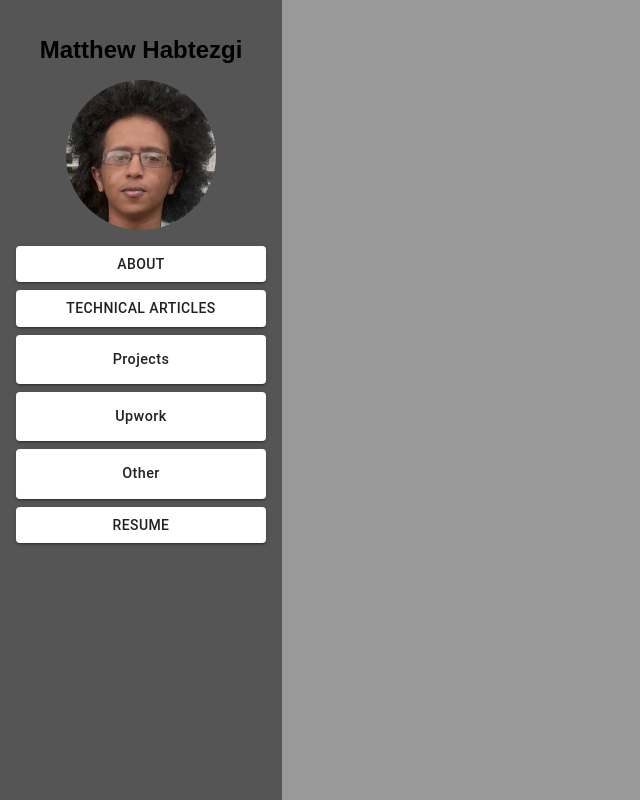
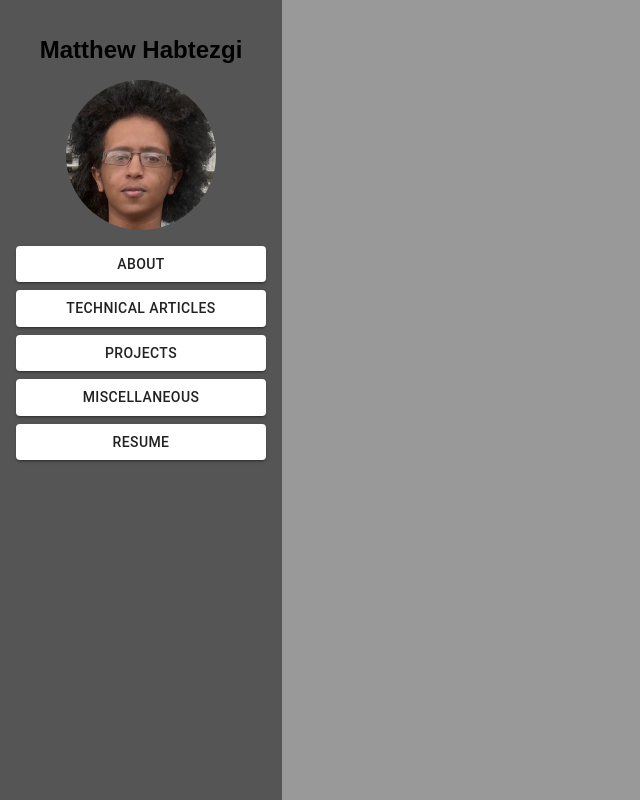
Before and after one commit to mhbtz1/personal-website, a React (Vite) app: page / in a window 1280 px wide. Shown: the whole page, without its empty margins (0-640 px from the left). Built offline with nearby package versions, Linux system fonts and the light colour scheme.

Commit message:
update resume

```diff
--- a/src/components/Resume.tsx
+++ b/src/components/Resume.tsx
@@ -3,7 +3,7 @@ console.log("Running Resume.tsx")
 
 function Resume() {
     return  <>
-             <iframe src='./MMH_082424.pdf' width="100%" height="100%"> </iframe>
+             <iframe src='./MMH_09162024.pdf' width="100%" height="100%"> </iframe>
             </>
 }
 
--- a/src/components/Sidebar.tsx
+++ b/src/components/Sidebar.tsx
@@ -1,54 +1,3 @@
-/*
-import "../css/Sidebar.css"
-import { Button } from '@mui/material'
-import { createTheme, ThemeProvider } from '@mui/material/styles';
-import { lime, purple, yellow } from '@mui/material/colors';
-
-const endpoint = "https://habtem.onrender.com/resume"
-const aboutEndpoint = "https://habtem.onrender.com/about"
-const technicalEndpoint = "http://habtem.onrender.com/articles"
-
-function Sidebar() {
-
-    console.log("resume endpoint: ", endpoint)
-    console.log("about endpoint: ", aboutEndpoint)
-
-    const listStyles = {
-        'font-size' : '13px',
-    }
-
-    const theme = createTheme({
-        palette: {
-          primary: { main: '#FFFFFF' },
-          secondary: { main: '#FFFFFF' }
-        },
-    });
-
-    return <>
-            <div className="sidebar">
-                <h2>Matthew Habtezgi</h2>
-                <div className="sidebar-image">
-                    <img src="/IMG_1295.jpg" alt="Profile" />
-                </div>
-                <ul>
-                    <ThemeProvider theme={theme}>
-                        <li> <Button variant="contained" href={aboutEndpoint} style={{'width' : '12vw', 'height': '1.25vw'}}> <p style={listStyles}> About </p> </Button> </li>
-                        <li> <Button variant="contained" href={technicalEndpoint} style={{'width': '12vw', 'height' : '1.25vw'}}> <p style={listStyles}> Technical Articles </p> </Button> </li>
-                        <li> <Button variant="contained" style={{'width' : '12vw', 'height': '1.25vw'}}> <p style={listStyles}> Projects</p> </Button> </li>
-                        <li> <Button variant="contained" style={{'width' : '12vw', 'height' : '1.25vw'}}> <p style={listStyles}> Upwork </p> </Button> </li>
-                        <li> <Button variant="contained" style={{'width' : '12vw', 'height' : '1.25vw'}}> <p style={listStyles}> Other </p> </Button> </li>
-                        <li> <Button variant="contained" href={endpoint} style={{'width' : '12vw', 'height' : '1.25vw'}}> <p style={listStyles}> Resume </p> </Button> </li>
-                    </ThemeProvider>
-                </ul>
-            </div>
-        </>
-
-}
-
-export default Sidebar;
-*/
-
-
 import React from 'react';
 import { Button } from '@mui/material';
 import { createTheme, ThemeProvider } from '@mui/material/styles';
@@ -56,6 +5,8 @@ import { createTheme, ThemeProvider } from '@mui/material/styles';
 const endpoint = "https://habtem.onrender.com/resume";
 const aboutEndpoint = "https://habtem.onrender.com/about";
 const technicalEndpoint = "http://habtem.onrender.com/articles";
+const projectEndpoint = "https://habtem.onender.com/projects"
+const miscellaneousEndpoint = "https://habtem.onrender.com/miscellaneous"
 
 function Sidebar() {
   const theme = createTheme({
@@ -69,15 +20,14 @@ function Sidebar() {
     <div className="sidebar">
       <h2>Matthew Habtezgi</h2>
       <div className="sidebar-image">
-        <img src="/IMG_1295.jpg" alt="Profile" />
+        <img src="./IMG_1295.jpg" alt="Profile" />
       </div>
       <ThemeProvider theme={theme}>
         <nav>
           <Button variant="contained" href={aboutEndpoint}>About</Button>
           <Button variant="contained" href={technicalEndpoint}>Technical Articles</Button>
-          <Button variant="contained">Projects</Button>
-          <Button variant="contained">Upwork</Button>
-          <Button variant="contained">Other</Button>
+          <Button variant="contained" href={projectEndpoint}>Projects</Button>
+          <Button variant="contained" href={miscellaneousEndpoint}>Miscellaneous</Button>
           <Button variant="contained" href={endpoint}>Resume</Button>
         </nav>
       </ThemeProvider>
```
Also changed, not shown: 1 other file (tests, documents, lock files or other folders).
